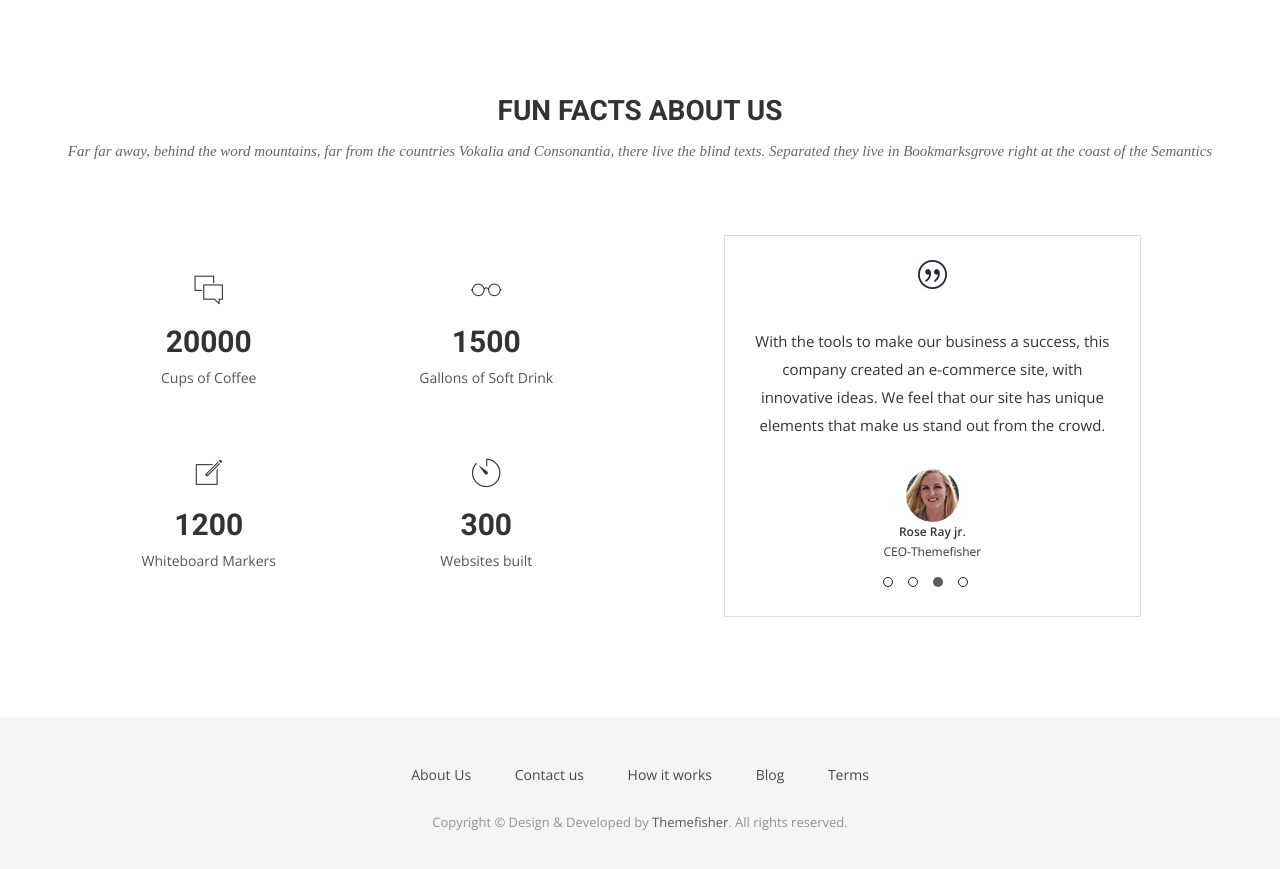
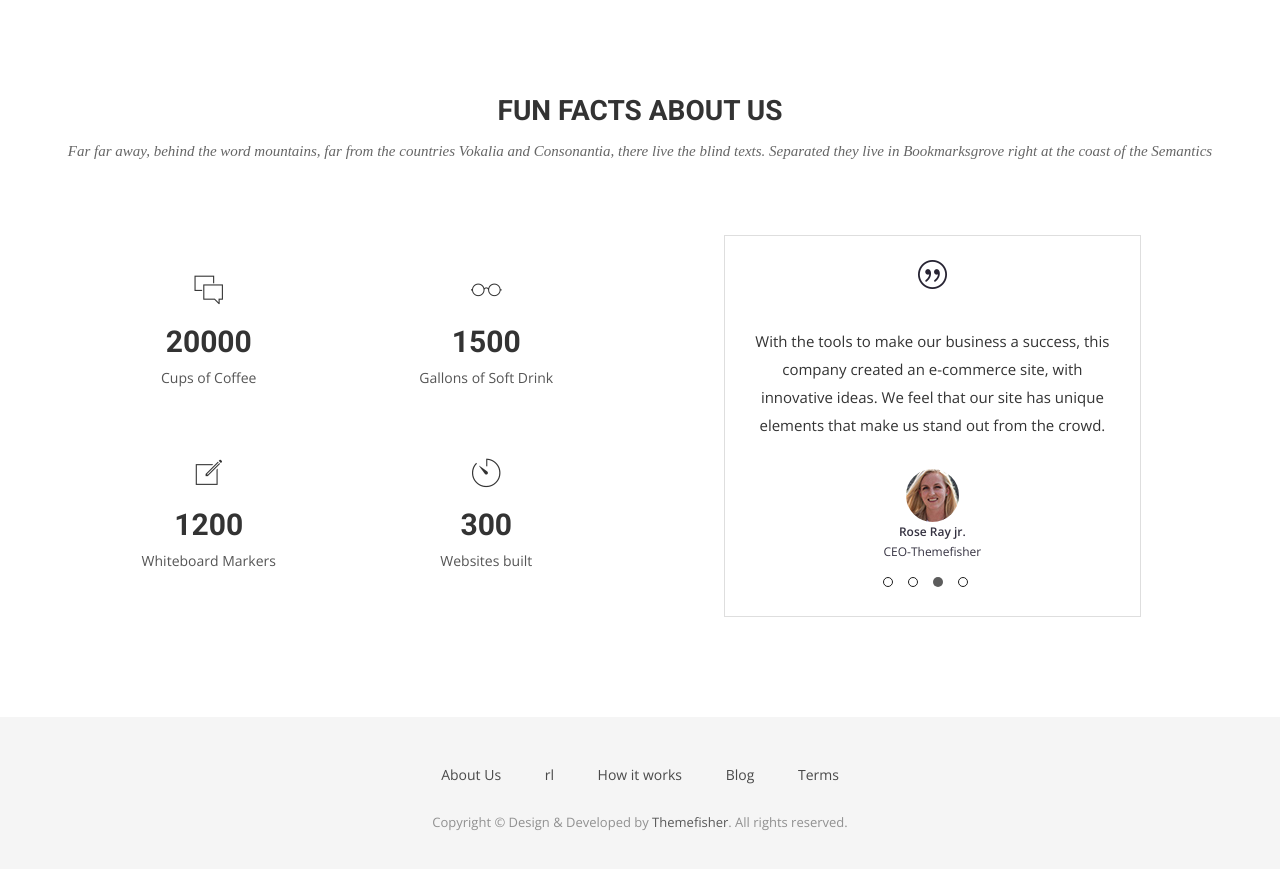
Before and after one commit to Sohojoe/sohojoe.github.io, a Jekyll site: the page built from index.html, in a window 1280 px wide and 900 px high, scrolled down 3195 px. Shown: the top 869 px of the window. Built offline with Jekyll 4.4.1, drawn with Linux system fonts in a browser that asks for light colours; nearby versions of some CDN libraries; some web fonts are replaced.

```diff
--- a/_includes/footer.html
+++ b/_includes/footer.html
@@ -6,7 +6,7 @@
         <div class="footer-manu">
           <ul>
             <li><a href="#">About Us</a></li>
-            <li><a href="{{ site.baseurl }}/contact">Contact us</a></li>
+            <li><a href="{{ site.baseurl }}/Reinforcement Learning">rl</a></li>
             <li><a href="#">How it works</a></li>
             <li><a href="{{ site.baseurl }}/blog">Blog</a></li>
             <li><a href="#">Terms</a></li>
--- a/rl.html
+++ b/rl.html
@@ -1,4 +1,8 @@
-<!-- Slider Start -->
+---
+layout: page
+title: Reinforcement Learning
+permalink: /rl/
+---<!-- Slider Start -->
 <section id="global-header">
     <div class="container">
       <div class="row">
```
